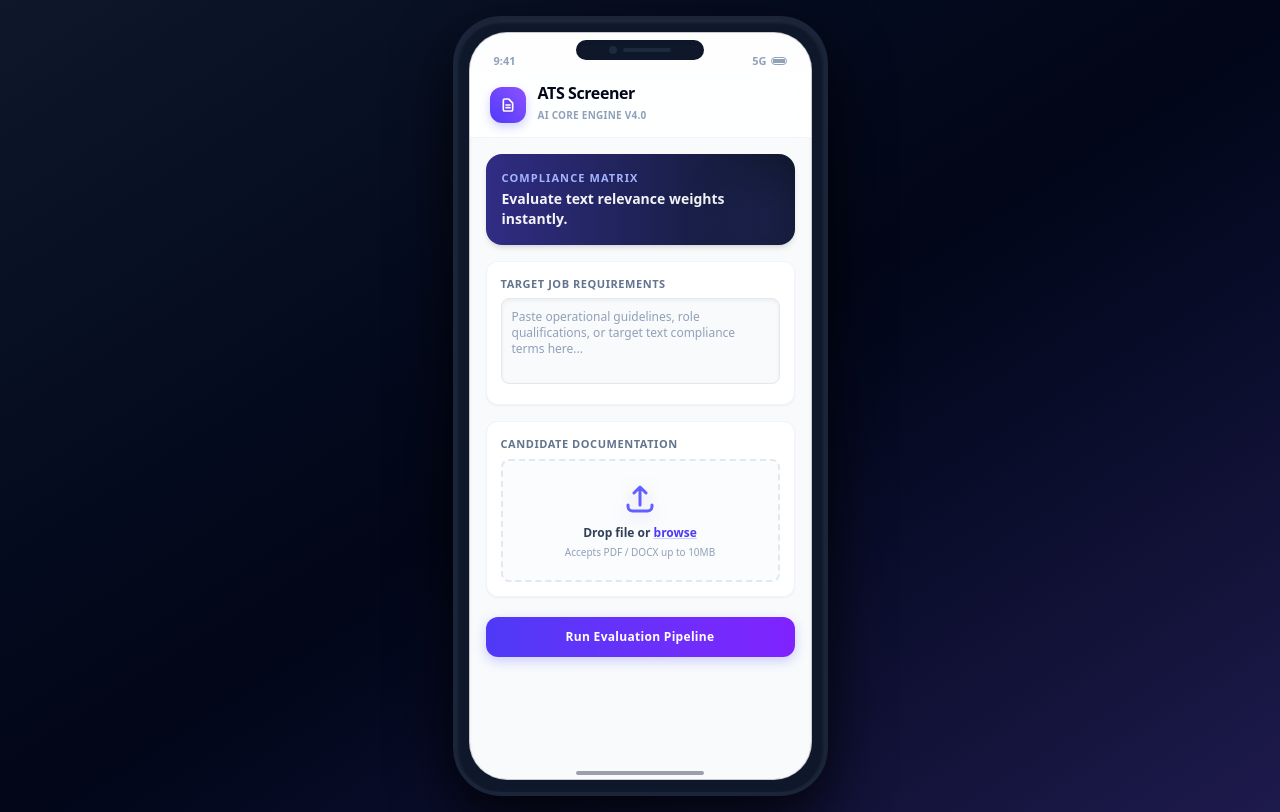
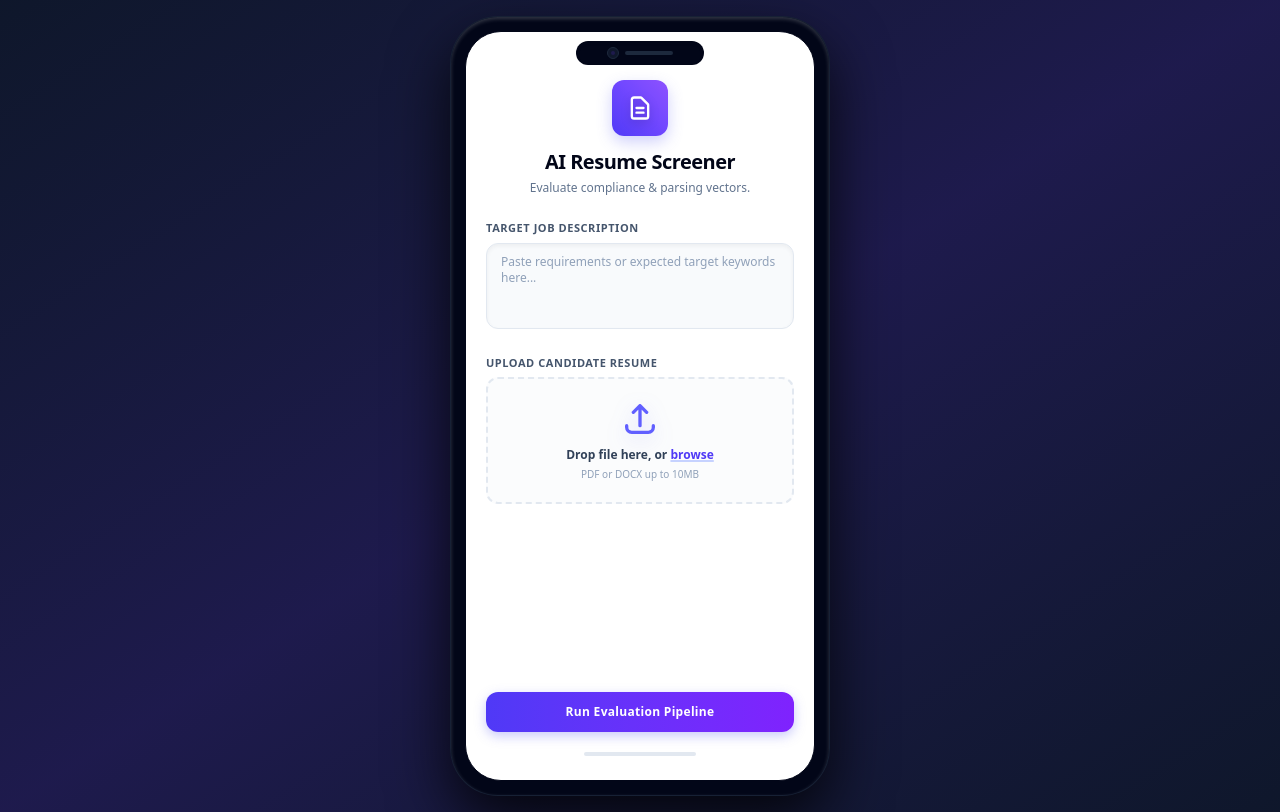
Before and after one commit to mithrarg/mithra, a Flask app: page / in a window 1280 px wide. Run offline with Flask 3, Linux system fonts and the light colour scheme.

Commit message:
Update index.html

```diff
--- a/templates/index.html
+++ b/templates/index.html
@@ -3,78 +3,63 @@
 <head>
     <meta charset="UTF-8">
     <meta name="viewport" content="width=device-width, initial-scale=1.0">
-    <title>ATS Resume Screener - Mobile App</title>
+    <title>ATS Resume Screener (Mobile App Interface)</title>
     <!-- Tailwind CSS Engine CDN -->
     <script src="https://cdn.jsdelivr.net/npm/@tailwindcss/browser@4"></script>
     <style>
-        /* Setup depth configurations for the mobile chassis */
+        /* Smooth transition utility for structural 3D scaling */
         .perspective-container {
-            perspective: 1200px;
+            perspective: 1000px;
         }
-        .mobile-device {
+        .3d-card {
             transform-style: preserve-3d;
-            transition: transform 0.5s cubic-bezier(0.175, 0.885, 0.32, 1.275), box-shadow 0.5s ease;
+            transition: transform 0.4s cubic-bezier(0.175, 0.885, 0.32, 1.275), box-shadow 0.4s ease;
         }
-        /* Mask out default scrollbars inside the device frame */
-        .no-scrollbar::-webkit-scrollbar {
-            display: none;
+        /* Custom scrollbar to keep the mobile UI clean */
+        .mobile-viewport::-webkit-scrollbar {
+            width: 4px;
         }
-        .no-scrollbar {
-            -ms-overflow-style: none;
-            scrollbar-width: none;
+        .mobile-viewport::-webkit-scrollbar-track {
+            background: transparent;
+        }
+        .mobile-viewport::-webkit-scrollbar-thumb {
+            background: rgba(156, 163, 175, 0.3);
+            border-radius: 10px;
         }
     </style>
 </head>
-<body class="bg-gradient-to-br from-slate-900 via-slate-950 to-indigo-950 min-h-screen flex items-center justify-center p-4 perspective-container overflow-hidden">
+<body class="bg-gradient-to-br from-slate-900 via-indigo-950 to-slate-900 min-h-screen flex items-center justify-center p-4 perspective-container">
 
-    <!-- Outer Smartphone Frame Shell -->
-    <div class="mobile-device relative w-[375px] h-[780px] bg-slate-900 rounded-[48px] p-3 shadow-[0_25px_60px_rgba(0,0,0,0.8),_inset_0_2px_4px_rgba(255,255,255,0.1)] border-4 border-slate-800/80 hover:rotate-x-2 hover:rotate-y-[-2deg] hover:shadow-[0_35px_70px_rgba(99,102,241,0.25)]">
+    <!-- Outer Device Hardware Shell -->
+    <div class="3d-card relative mx-auto w-[380px] h-[780px] bg-slate-950 rounded-[48px] p-3.5 shadow-[0_25px_60px_rgba(0,0,0,0.8),_inset_0_2px_4px_rgba(255,255,255,0.2)] border border-slate-800/80 hover:scale-[1.02] hover:shadow-[0_35px_70px_rgba(99,102,241,0.25)]">
 
-        <!-- Hardware Camera Notch Hardware Simulation Element -->
-        <div class="absolute top-5 left-1/2 -translate-x-1/2 w-32 h-5 bg-slate-900 rounded-full z-30 flex items-center justify-center gap-1.5 shadow-inner">
-            <div class="w-2 h-2 rounded-full bg-slate-800"></div>
-            <div class="w-12 h-1 bg-slate-800 rounded-full"></div>
+        <!-- Top Speaker Notch and Camera Island Component -->
+        <div class="absolute top-6 left-1/2 transform -translate-x-1/2 w-32 h-6 bg-slate-950 rounded-full z-30 flex items-center justify-center gap-1.5 shadow-inner">
+            <div class="w-3 h-3 rounded-full bg-slate-900 border border-slate-800 flex items-center justify-center">
+                <div class="w-1 h-1 rounded-full bg-indigo-950"></div>
+            </div>
+            <div class="w-12 h-1 rounded-full bg-slate-800"></div>
         </div>
 
-        <!-- Inner App Canvas Screen -->
-        <div class="w-full h-full bg-slate-50 rounded-[38px] overflow-hidden relative flex flex-col border border-slate-950/20 shadow-inner">
+        <!-- Inner Mobile Screen Viewport Boundary -->
+        <div class="mobile-viewport relative w-full h-full bg-white rounded-[36px] overflow-y-auto overflow-x-hidden flex flex-col pt-10 pb-6 px-5 border border-slate-950">
 
-            <!-- Mobile App Global Status Bar (Spacer for Camera Notch Area) -->
-            <div class="h-10 bg-white/80 backdrop-blur-md shrink-0 w-full z-20 flex items-end justify-between px-6 pb-1 text-[11px] font-bold text-slate-400 select-none">
-                <span>9:41</span>
-                <div class="flex items-center gap-1">
-                    <span>5G</span>
-                    <div class="w-4 h-2 border border-slate-400 rounded-sm p-px flex items-center"><div class="w-full h-full bg-slate-400 rounded-2xs"></div></div>
-                </div>
-            </div>
-
-            <!-- Sticky Top Navigation Bar Header Component -->
-            <header class="bg-white/85 backdrop-blur-md border-b border-slate-100 px-5 py-3 shrink-0 z-20 flex items-center gap-3">
-                <div class="w-9 h-9 rounded-xl bg-gradient-to-tr from-indigo-600 to-violet-500 shadow-[0_4px_10px_rgba(99,102,241,0.3)] flex items-center justify-center shrink-0 transition-transform hover:scale-105">
-                    <svg class="w-4 h-4 text-white filter drop-shadow-sm" fill="none" viewBox="0 0 24 24" stroke="currentColor" stroke-width="2.5">
+            <!-- Header Section with 3D Styled Logo Mark -->
+            <div class="text-center mb-6 mt-2">
+                <div class="inline-flex items-center justify-center w-14 h-14 rounded-xl bg-gradient-to-tr from-indigo-600 to-violet-500 shadow-[0_6px_15px_rgba(99,102,241,0.3)] mb-3 transition-transform duration-300 hover:rotate-6 hover:scale-105">
+                    <!-- Isometric Document Scan Graphic -->
+                    <svg class="w-7 h-7 text-white filter drop-shadow-[0_3px_5px_rgba(0,0,0,0.2)]" fill="none" viewBox="0 0 24 24" stroke="currentColor" stroke-width="2">
                         <path stroke-linecap="round" stroke-linejoin="round" d="M9 12h6m-6 4h6m2 5H7a2 2 0 01-2-2V5a2 2 0 012-2h5.586a1 1 0 01.707.293l5.414 5.414a1 1 0 01.293.707V19a2 2 0 01-2 2z" />
                     </svg>
                 </div>
-                <div>
-                    <h1 class="text-base font-extrabold text-slate-950 tracking-tight leading-none">ATS Screener</h1>
-                    <span class="text-[10px] text-slate-400 font-semibold tracking-wide uppercase mt-0.5 inline-block">AI Core Engine v4.0</span>
-                </div>
-            </header>
-
-            <!-- Scrollable Internal App Content Section Body Viewport Zone -->
-            <main class="flex-1 overflow-y-auto p-4 no-scrollbar space-y-4 pb-8">
-
-                <!-- Welcome Promo Banner -->
-                <div class="bg-gradient-to-r from-indigo-900 to-slate-900 rounded-2xl p-4 text-white shadow-md relative overflow-hidden group">
-                    <div class="absolute -right-6 -bottom-6 w-24 h-24 bg-indigo-500/10 rounded-full blur-xl transition-all duration-500 group-hover:scale-150"></div>
-                    <p class="text-[11px] uppercase font-bold text-indigo-300 tracking-widest">Compliance Matrix</p>
-                    <h2 class="text-sm font-bold mt-0.5 text-white/95">Evaluate text relevance weights instantly.</h2>
+                <h1 class="text-xl font-extrabold text-slate-950 tracking-tight">AI Resume Screener</h1>
+                <p class="text-xs text-slate-500 mt-1 font-medium">Evaluate compliance & parsing vectors.</p>
             </div>
 
-                <!-- Flash Messaging System Notifications Render Port Block -->
+            <!-- Flash Messaging System -->
             {% with messages = get_flashed_messages() %}
               {% if messages %}
-                    <div class="p-3 bg-rose-50 border border-rose-100 text-rose-800 text-xs rounded-xl shadow-inner animate-fade-in">
+                <div class="mb-5 p-3.5 bg-rose-50 border border-rose-100 text-rose-800 text-xs rounded-xl shadow-inner animate-fade-in">
                     {% for message in messages %}
                         <p class="font-semibold flex items-center gap-2">
                             <svg class="w-3.5 h-3.5 text-rose-500 shrink-0" fill="currentColor" viewBox="0 0 20 20"><path fill-rule="evenodd" d="M18 10a8 8 0 11-16 0 8 8 0 0116 0zm-7 4a1 1 0 11-2 0 1 1 0 012 0zm-1-9a1 1 0 00-1 1v4a1 1 0 102 0V6a1 1 0 00-1-1z" clip-rule="evenodd"></path></svg>
@@ -85,25 +70,26 @@
               {% endif %}
             {% endwith %}
 
-                <!-- Main Application Control Form Wrapper Element Instance -->
-                <form action="/results" method="POST" enctype="multipart/form-data" class="space-y-4">
+            <!-- Main Submission Form pointing to /results processing route -->
+            <form action="/results" method="POST" enctype="multipart/form-data" class="space-y-5 flex-1 flex flex-col justify-between">
 
-                    <!-- Job Description Interactive Input Container Field Wrapper -->
-                    <div class="bg-white border border-slate-100 rounded-xl p-3.5 shadow-xs group transition-all duration-300 hover:shadow-sm">
-                        <label for="job_description" class="block text-[11px] font-bold uppercase tracking-wider text-slate-500 mb-1.5 group-focus-within:text-indigo-600 transition-colors">Target Job Requirements</label>
+                <div class="space-y-5">
+                    <!-- Job Description Field Section -->
+                    <div class="group">
+                        <label for="job_description" class="block text-[11px] font-bold uppercase tracking-wider text-slate-600 mb-1.5 group-focus-within:text-indigo-600 transition-colors">Target Job Description</label>
                         <textarea
                             name="job_description"
                             id="job_description"
                             rows="4"
-                            placeholder="Paste operational guidelines, role qualifications, or target text compliance terms here..."
-                            class="w-full text-xs p-2.5 bg-slate-50 border border-slate-200 rounded-lg text-slate-800 placeholder-slate-400 focus:outline-none focus:ring-2 focus:ring-indigo-500/10 focus:border-indigo-500 focus:bg-white transition-all resize-none shadow-inner"
+                            placeholder="Paste requirements or expected target keywords here..."
+                            class="w-full px-3.5 py-2.5 bg-slate-50 border border-slate-200 rounded-xl text-xs text-slate-800 placeholder-slate-400 focus:outline-none focus:ring-2 focus:ring-indigo-500/20 focus:border-indigo-500 focus:bg-white transition-all resize-none shadow-inner"
                         >{% if request.form.get('job_description') %}{{ request.form.get('job_description') }}{% endif %}</textarea>
                     </div>
 
-                    <!-- File Drag Drop Native Upload Framework Component Node -->
-                    <div class="bg-white border border-slate-100 rounded-xl p-3.5 shadow-xs">
-                        <label class="block text-[11px] font-bold uppercase tracking-wider text-slate-500 mb-1.5">Candidate Documentation</label>
-                        <div class="group/upload relative border-2 border-dashed border-slate-200 rounded-lg hover:border-indigo-500 transition-all duration-300 bg-slate-50/50 hover:bg-indigo-50/10">
+                    <!-- Custom Interactive File Upload Component Zone -->
+                    <div>
+                        <label class="block text-[11px] font-bold uppercase tracking-wider text-slate-600 mb-1.5">Upload Candidate Resume</label>
+                        <div class="group/upload relative border-2 border-dashed border-slate-200 rounded-xl hover:border-indigo-500 transition-all duration-300 bg-slate-50/50 hover:bg-indigo-50/20">
                             <input
                                 type="file"
                                 name="resume"
@@ -114,39 +100,39 @@
                                 onchange="updateFilename(this)"
                             />
                             <div class="p-5 text-center pointer-events-none transition-transform duration-300 group-hover/upload:scale-[1.01]">
-                                <div class="relative w-9 h-9 mx-auto mb-2 filter drop-shadow-[0_4px_8px_rgba(99,102,241,0.25)]">
-                                    <svg class="text-indigo-500 w-9 h-9 transition-transform duration-300 group-hover/upload:-translate-y-0.5" fill="none" viewBox="0 0 24 24" stroke="currentColor" stroke-width="2">
+                                <!-- 3D Layered Cloud Icon Construct -->
+                                <div class="relative w-10 h-10 mx-auto mb-2 filter drop-shadow-[0_6px_10px_rgba(99,102,241,0.25)]">
+                                    <svg class="text-indigo-500 w-10 h-10 transition-transform duration-300 group-hover/upload:-translate-y-0.5" fill="none" viewBox="0 0 24 24" stroke="currentColor" stroke-width="2">
                                         <path stroke-linecap="round" stroke-linejoin="round" d="M4 16v1a3 3 0 003 3h10a3 3 0 003-3v-1m-4-8l-4-4m0 0L8 8m4-4v12" />
                                     </svg>
                                 </div>
                                 <p id="file-label-text" class="text-xs font-semibold text-slate-700 transition-colors group-hover/upload:text-slate-900">
-                                    Drop file or <span class="text-indigo-600 font-bold underline decoration-indigo-200 group-hover/upload:decoration-indigo-500">browse</span>
+                                    Drop file here, or <span class="text-indigo-600 font-bold underline decoration-2 decoration-indigo-200 group-hover/upload:decoration-indigo-500 transition-all">browse</span>
                                 </p>
-                                <p class="text-[10px] text-slate-400 mt-1 font-medium">Accepts PDF / DOCX up to 10MB</p>
+                                <p class="text-[10px] text-slate-400 mt-1 font-medium">PDF or DOCX up to 10MB</p>
+                            </div>
                         </div>
                     </div>
                 </div>
 
-                    <!-- Tactile Form Submission Action Control Layer Container -->
-                    <div class="pt-1">
+                <!-- 3D Tactile Action Button pinned toward bottom -->
+                <div class="pt-4 mt-auto">
                     <button
                         type="submit"
-                            class="w-full py-3 px-4 bg-gradient-to-r from-indigo-600 to-violet-600 hover:from-indigo-500 hover:to-violet-500 text-white font-bold rounded-xl shadow-[0_4px_12px_rgba(99,102,241,0.3)] hover:shadow-[0_6px_18px_rgba(99,102,241,0.4)] transition-all duration-300 active:scale-[0.97] transform cursor-pointer text-center tracking-wide text-xs"
+                        class="w-full py-3 px-4 bg-gradient-to-r from-indigo-600 to-violet-600 hover:from-indigo-500 hover:to-violet-500 text-white font-bold rounded-xl shadow-[0_4px_12px_rgba(99,102,241,0.35)] hover:shadow-[0_6px_20px_rgba(99,102,241,0.45)] transition-all duration-300 active:scale-[0.97] transform cursor-pointer text-center tracking-wide text-xs"
                     >
                         Run Evaluation Pipeline
                     </button>
                 </div>
 
             </form>
-            </main>
 
-            <!-- Device Virtual Screen Home Indicator Base Safety Layer -->
-            <div class="absolute bottom-1 left-1/2 -translate-x-1/2 w-32 h-1 bg-slate-900/40 rounded-full z-20"></div>
-
+            <!-- Bottom UI Soft Home Indicator Bar -->
+            <div class="w-28 h-1 bg-slate-200 rounded-full mx-auto mt-5 shrink-0"></div>
         </div>
     </div>
 
-    <!-- Interface Script Logic Infrastructure Core Blocks -->
+    <!-- Interface Script Elements -->
     <script>
         function updateFilename(input) {
             const textDisplay = document.getElementById('file-label-text');
```
Lines whose indentation alone changed are shown as unchanged.
